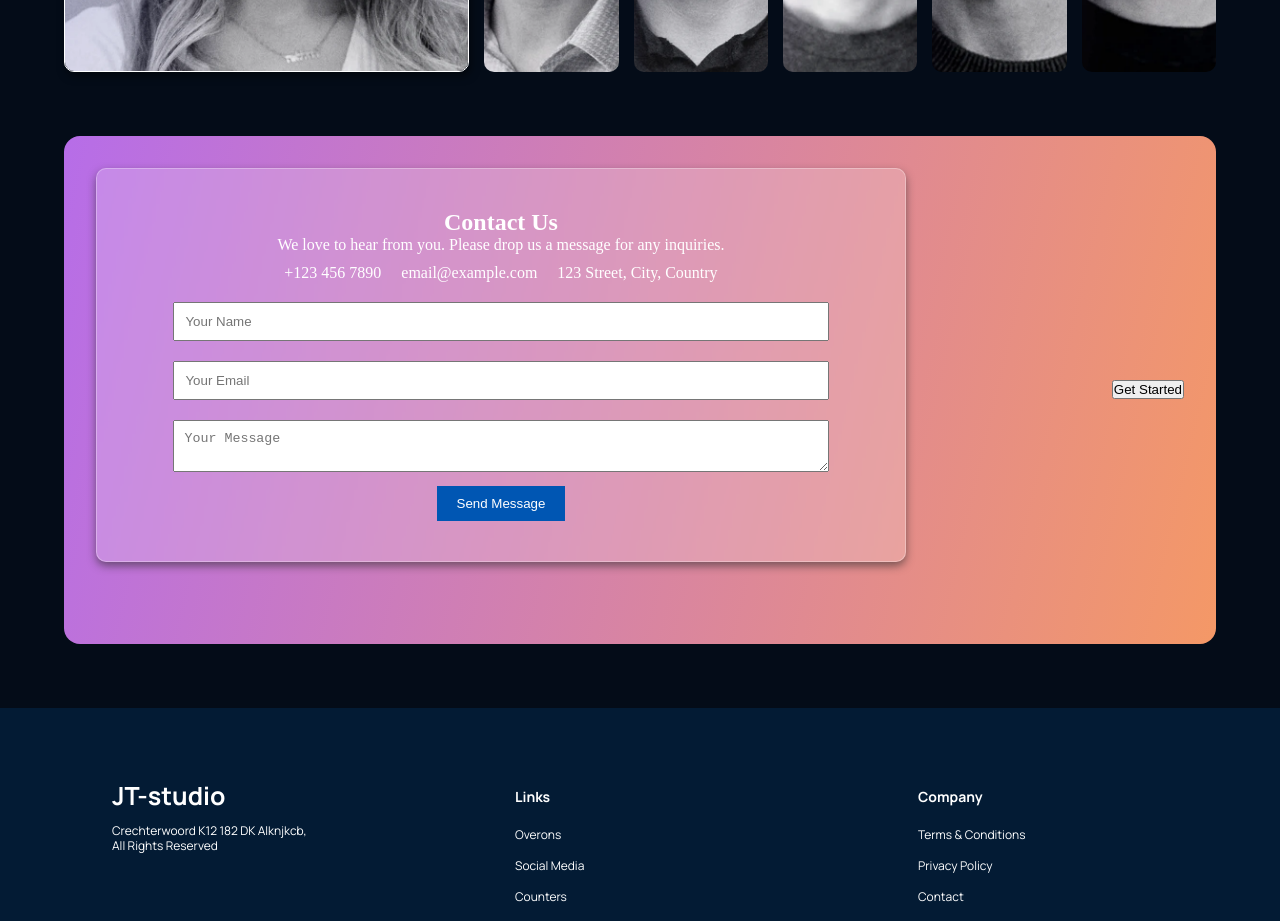
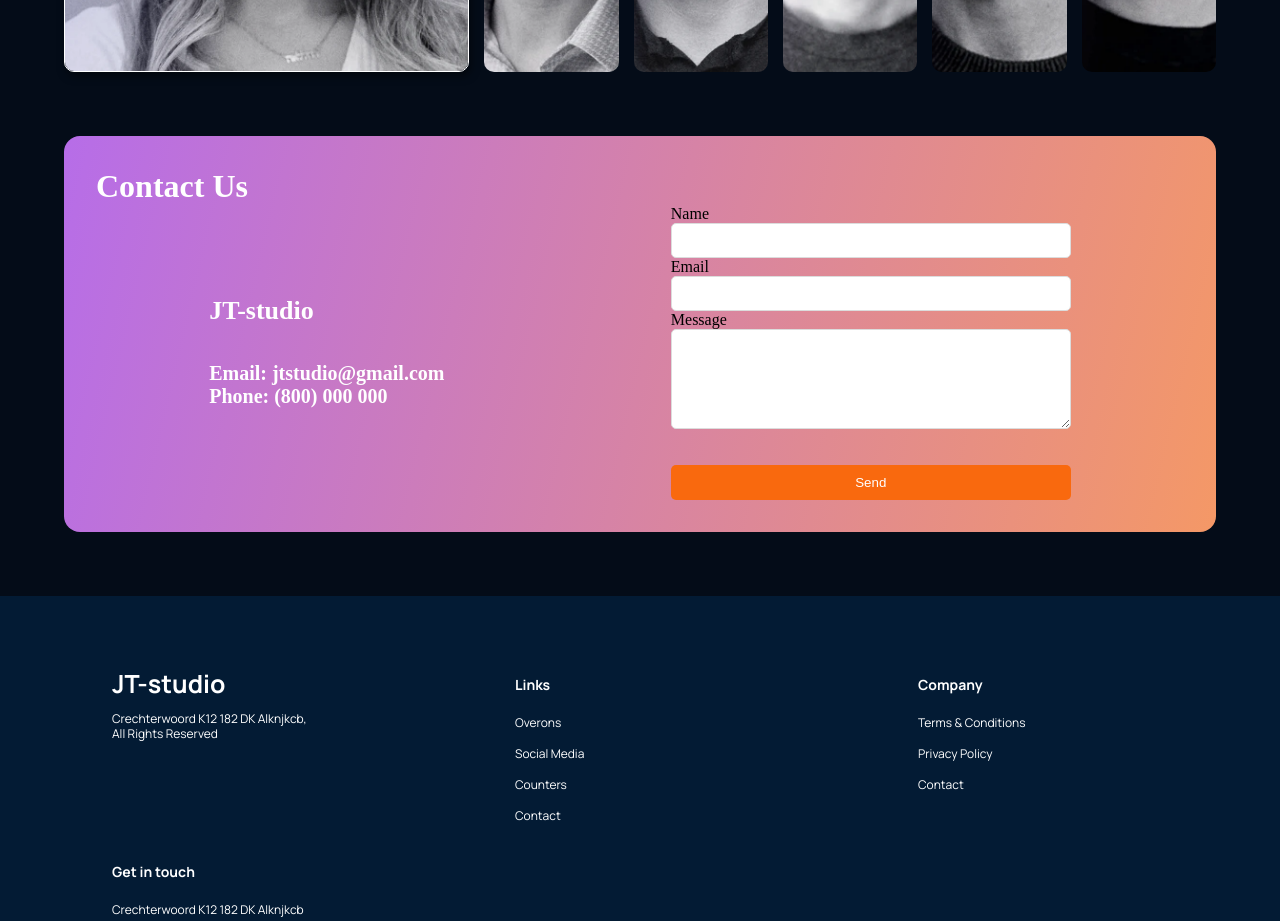
Before and after one commit to Baisalov24/project_modern_uiux, a React (Create React App) app: page / in a window 1280 px wide. Shown: the part 4660-5581 px from the top of the page. Built offline with nearby package versions, Linux system fonts and the light colour scheme.

Commit message:
submit form fixed

```diff
--- a/package.json
+++ b/package.json
@@ -3,11 +3,14 @@
   "version": "0.1.0",
   "private": true,
   "dependencies": {
+    "@emailjs/browser": "^4.3.3",
     "@testing-library/jest-dom": "^5.17.0",
     "@testing-library/react": "^13.4.0",
     "@testing-library/user-event": "^13.5.0",
+    "bootstrap": "^5.3.3",
     "framer-motion": "^11.0.24",
     "react": "^18.2.0",
+    "react-bootstrap": "^2.10.2",
     "react-dom": "^18.2.0",
     "react-icons": "^5.0.1",
     "react-scripts": "5.0.1",
--- a/src/components/tools/Tools.jsx
+++ b/src/components/tools/Tools.jsx
@@ -5,19 +5,19 @@ import './tools.css';
 const Tools = () => (
   <div className="gpt3__brand section__padding">
     <div>
-      <img src={google} />
+      <img src={google} alt='Tool' />
     </div>
     <div>
-      <img src={slack} />
+      <img src={slack} alt='Tool'/>
     </div>
     <div>
-      <img src={atlassian} />
+      <img src={atlassian} alt='Tool'/>
     </div>
     <div>
-      <img src={dropbox} />
+      <img src={dropbox} alt='Tool'/>
     </div>
     <div>
-      <img src={shopify} />
+      <img src={shopify} alt='Tool'/>
     </div>
   </div>
 );
--- a/src/containers/contacts/Contacts.css
+++ b/src/containers/contacts/Contacts.css
@@ -1,13 +1,18 @@
-.gpt3__cta {
+.form_section {
+  background: var(--gradient-bar);
+  border-radius: 1rem;
+  padding: 2rem;
+  margin: 4rem;
+}
+.form_title {
+  color: #fff;
+}
+
+.form_wrapper {
   display: flex;
-  justify-content: space-between;
+  justify-content: space-around;
   align-items: center;
   flex-direction: row;
-
-  padding: 2rem;
-  margin: 4rem;
-  border-radius: 1rem;
-  background: var(--gradient-bar);
 }
 
 .gpt3__cta-content {
@@ -35,35 +40,63 @@
   }
 }
 
-.contact-us {
-    text-align: center;
-    padding: 40px;
-    margin-bottom: 50px;
-    backdrop-filter: blur(1px);
-    background: rgba(255, 255, 255, 0.192);
-    border-radius: 10px;
-    border: 1px solid rgba(255, 255, 255, 0.3);
-    box-shadow: 0 4px 8px rgba(43, 43, 43, 0.568);
+.message_form {
+  width: 400px;
+}
+.form {
+  display: flex;
+  align-items: flex-start;
+  flex-direction: column;
+  width: 100%;
+  font-size: 16px;
 }
 
-  .contact-info p,
-  .social-media a {
-    margin: 10px;
-    display: inline-block;
-    vertical-align: middle;
+.input {
+  width: 100%;
+  height: 35px;
+  padding: 7px;
+  outline: none;
+  border-radius: 5px;
+  border: 1px solid rgb(220, 220, 220);
+}
+.input:focus {
+  border: 2px solid rgba(0, 206, 158, 1);
 }
 
-  .contact-form input,
-  .contact-form textarea {
-    margin: 10px 0;
-    width: 90%;
-    padding: 10px;
+.textarea {
+  max-width: 100%;
+  min-width: 100%;
+  width: 100%;
+  max-height: 100px;
+  min-height: 100px;
+  padding: 7px;
+  outline: none;
+  border-radius: 5px;
+  border: 1px solid rgb(220, 220, 220);
+}
+.textarea:focus {
+  border: 2px solid rgba(0, 206, 158, 1);
 }
 
-  .contact-form button {
-    background-color: #0056b3;
+.label {
+  margin-top: 1rem;
+}
+
+.input[type="submit"] {
+  margin-top: 2rem;
+  cursor: pointer;
+  background: rgb(249, 105, 14);
   color: white;
-    padding: 10px 20px;
   border: none;
-    cursor: pointer;
 }
+
+/* form left  */
+
+.form_left h3 {
+  color: white;
+  font-size: 26px;
+}
+.form_left p {
+  color: white;
+  font-size: 20px;
+}
--- a/src/containers/contacts/Contacts.jsx
+++ b/src/containers/contacts/Contacts.jsx
@@ -1,41 +1,63 @@
-import React from "react";
+import React, { useRef } from "react";
+import emailjs from "@emailjs/browser";
 import "./contacts.css";
 
-const Contacts = () => (
-  <div className="gpt3__cta" id="contactUs">
-    <div className="gpt3__cta-content">
-      <section className="contact-us">
-        <h2>Contact Us</h2>
-        <p>
-          We love to hear from you. Please drop us a message for any inquiries.
-        </p>
+const Contact = () => {
+  const form = useRef();
 
-        <div className="contact-info">
+  const sendEmail = (e) => {
+    e.preventDefault();
+
+    emailjs
+      .sendForm(
+        "service_4cpcoec",
+        "template_482640h",
+        form.current,
+        "twiSklDAsh06rUA4n"
+      )
+      .then(
+        (result) => {
+          console.log(result.text);
+          console.log("message sent");
+        },
+        (error) => {
+          console.log(error.text);
+        }
+      );
+  };
+
+  return (
+    <div className="form_section" id="contactUs">
+      <div className="form_title">
+        <h1>Contact Us</h1>
+      </div>
+
+      <div className="form_wrapper">
+        <div className="form_left">
+          <h3 className="color_sec py-4">JT-studio</h3>
+          <br />
+          <br />
           <p>
-            <i className="icon-phone"></i> +123 456 7890
+            <strong>Email: jtstudio@gmail.com</strong>
           </p>
           <p>
-            <i className="icon-mail"></i> email@example.com
-          </p>
-          <p>
-            <i className="icon-location"></i> 123 Street, City, Country
+            <strong>Phone: (800) 000 000</strong>
           </p>
         </div>
+        <div className="gpt3__cta-conten">
+          <form ref={form} onSubmit={sendEmail} className="message_form">
+            <label className="label">Name</label>
+            <input type="text" name="user_name" className="input" />
+            <label className="label">Email</label>
+            <input type="email" name="user_email" className="input" />
+            <label className="label">Message</label>
+            <textarea name="message" className="textarea" />
+            <input type="submit" value="Send" className="input" />
+          </form>
+        </div>
+      </div>
+    </div>
+  );
+};
 
-        <form className="contact-form">
-          <input type="text" placeholder="Your Name" required />
-          <input type="email" placeholder="Your Email" required />
-          <textarea placeholder="Your Message" required></textarea>
-          <button type="submit">Send Message</button>
-        </form>
-
-        <div className="social-media">{/* <!-- Social media links --> */}</div>
-      </section>
-    </div>
-    <div className="gpt3__cta-btn">
-      <button type="button">Get Started</button>
-    </div>
-  </div>
-);
-
-export default Contacts;
+export default Contact;
--- a/src/containers/header/Header.jsx
+++ b/src/containers/header/Header.jsx
@@ -20,7 +20,7 @@ const Header = () => (
     </div>
 
     <div className="gpt3__header-image">
-      <img src={ai} />
+      <img src={ai} alt="tech" />
     </div>
   </div>
 );
--- a/src/containers/portfolio/Portfolio.jsx
+++ b/src/containers/portfolio/Portfolio.jsx
@@ -9,15 +9,15 @@ const Portfolio = () => {
       <p className="subtitle">This is the subtitle.</p>
       <div className="blocks-container">
         <div className="block">
-          <img src={portfolioImg} />
+          <img src={portfolioImg} alt="Description 1" />
           <p>Description of Image 1</p>
         </div>
         <div className="block">
-          <img src={portfolioImg} alt="Description Image 2" />
+          <img src={portfolioImg} alt="Description 2" />
           <p>Description of Image 2</p>
         </div>
         <div className="block">
-          <img src={portfolioImg} alt="Description Image 3" />
+          <img src={portfolioImg} alt="Description 3" />
           <p>Description of Image 3</p>
         </div>
       </div>
--- a/src/containers/team/Slider/Slider.jsx
+++ b/src/containers/team/Slider/Slider.jsx
@@ -41,6 +41,7 @@ export const Slider = ({ data }) => {
         {data.map((slide, idx) => (
           <div
             className={`slide${idx === activeId ? ' active' : ''}`}
+            key={idx}
           >
             <div className="slide__info">
               <div className="slide__label">{slide.label}</div>
```
Also changed, not shown: 1 other file (tests, documents, lock files or other folders). Lines whose indentation alone changed are shown as unchanged.
